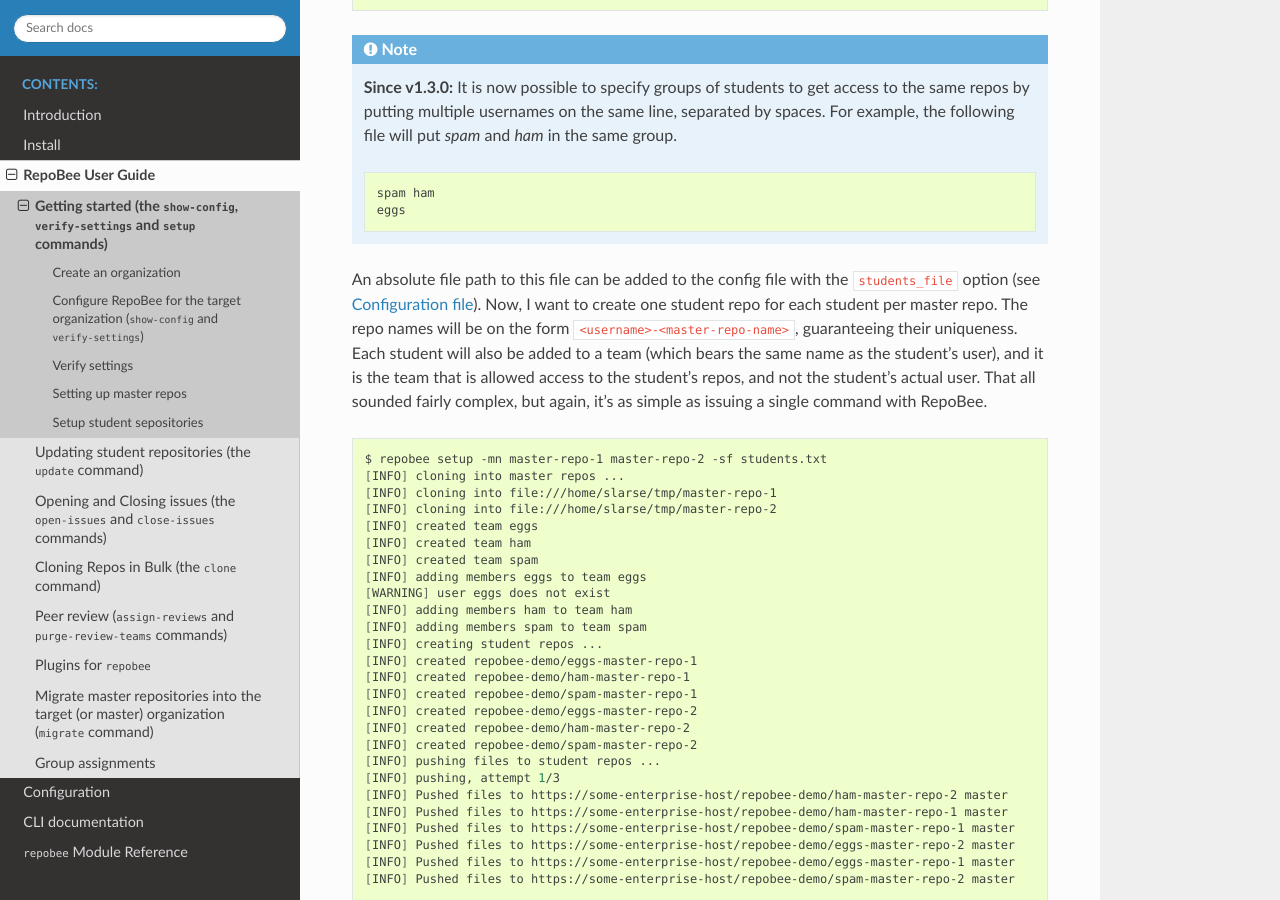
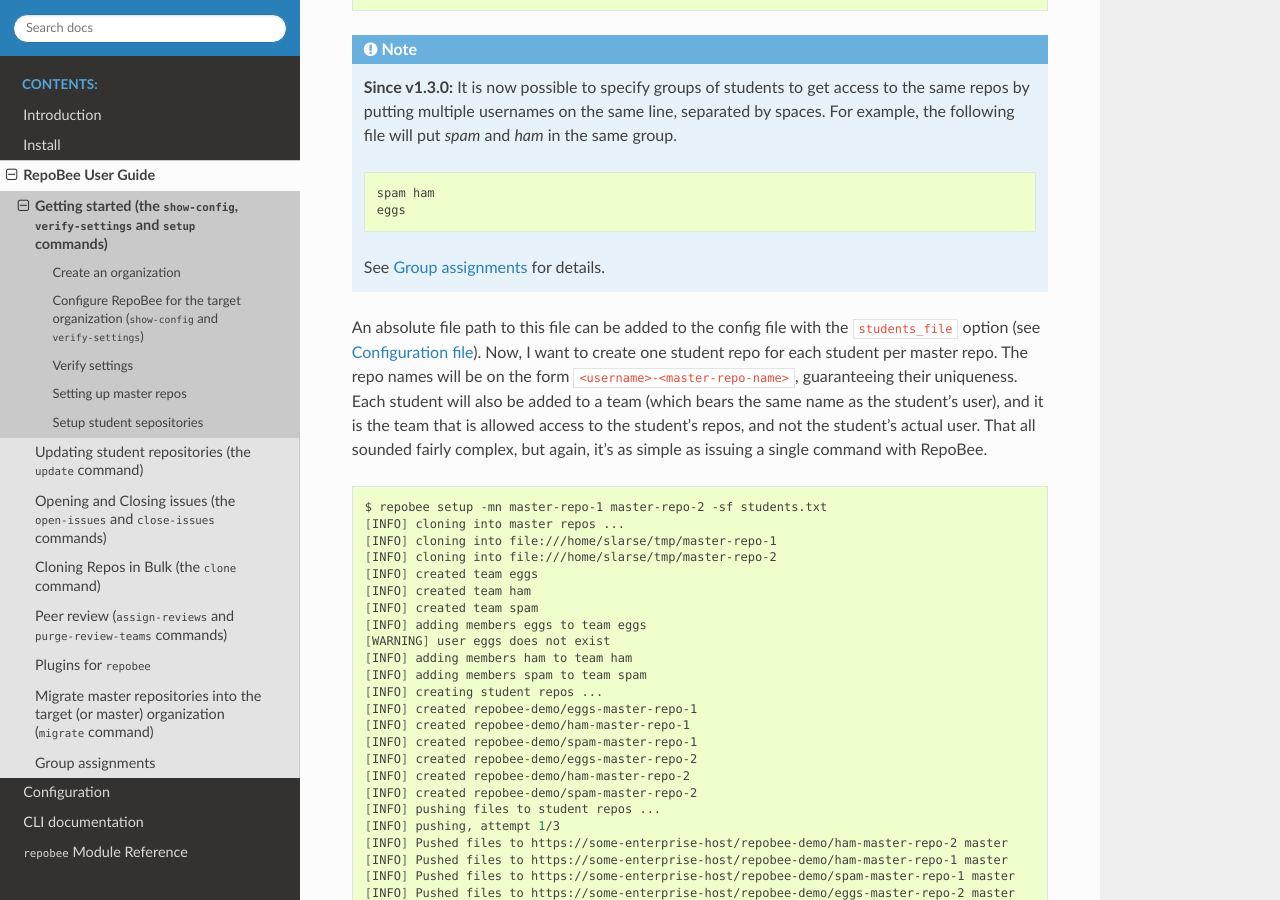
Before and after one commit to repobee/repobee, a Sphinx documentation site: the page built from docs/getting_started.rst, in a window 1280 px wide and 900 px high, scrolled down 3548 px. Built offline with Sphinx 7.4.7 and the Read the Docs theme 2.0.0, drawn with Linux system fonts in a browser that asks for light colours; some of the changed lines change nothing that is shown.

Commit message:
Fix broken reference

```diff
--- a/docs/getting_started.rst
+++ b/docs/getting_started.rst
@@ -182,6 +182,8 @@
       spam ham
       eggs
 
+   See :ref:`groups` for details.
+
 An absolute file path to this file can be added to the config file with the
 ``students_file`` option (see :ref:`config`). Now, I want to create one student
 repo for each student per master repo. The repo names will be on the form
--- a/docs/group_assignments.rst
+++ b/docs/group_assignments.rst
@@ -1,4 +1,7 @@
-.. _group_assignments:
+.. _groups:
+
+Group assignments
+*****************
 
 .. note::
 
@@ -10,8 +13,6 @@
    The peer review commands (see :ref:`peer review`) do not currently support
    group assignments.
 
-Group assignments
-*****************
 RepoBee supports group assignments such that multiple students are assigned to
 the same student repositories. To put students in a group, they need to be
 entered on the same line in the students file, separated by spaces. This is the
```
